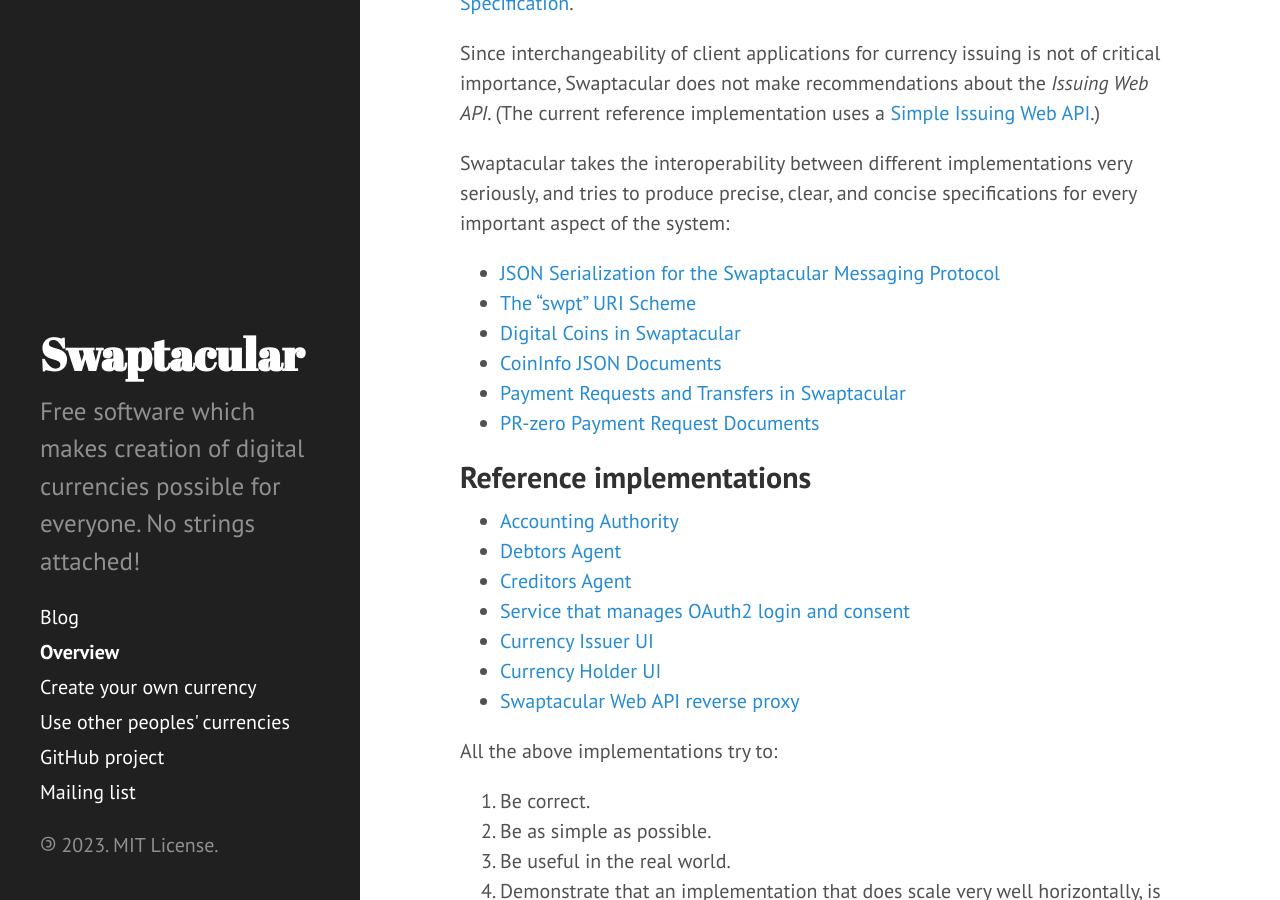
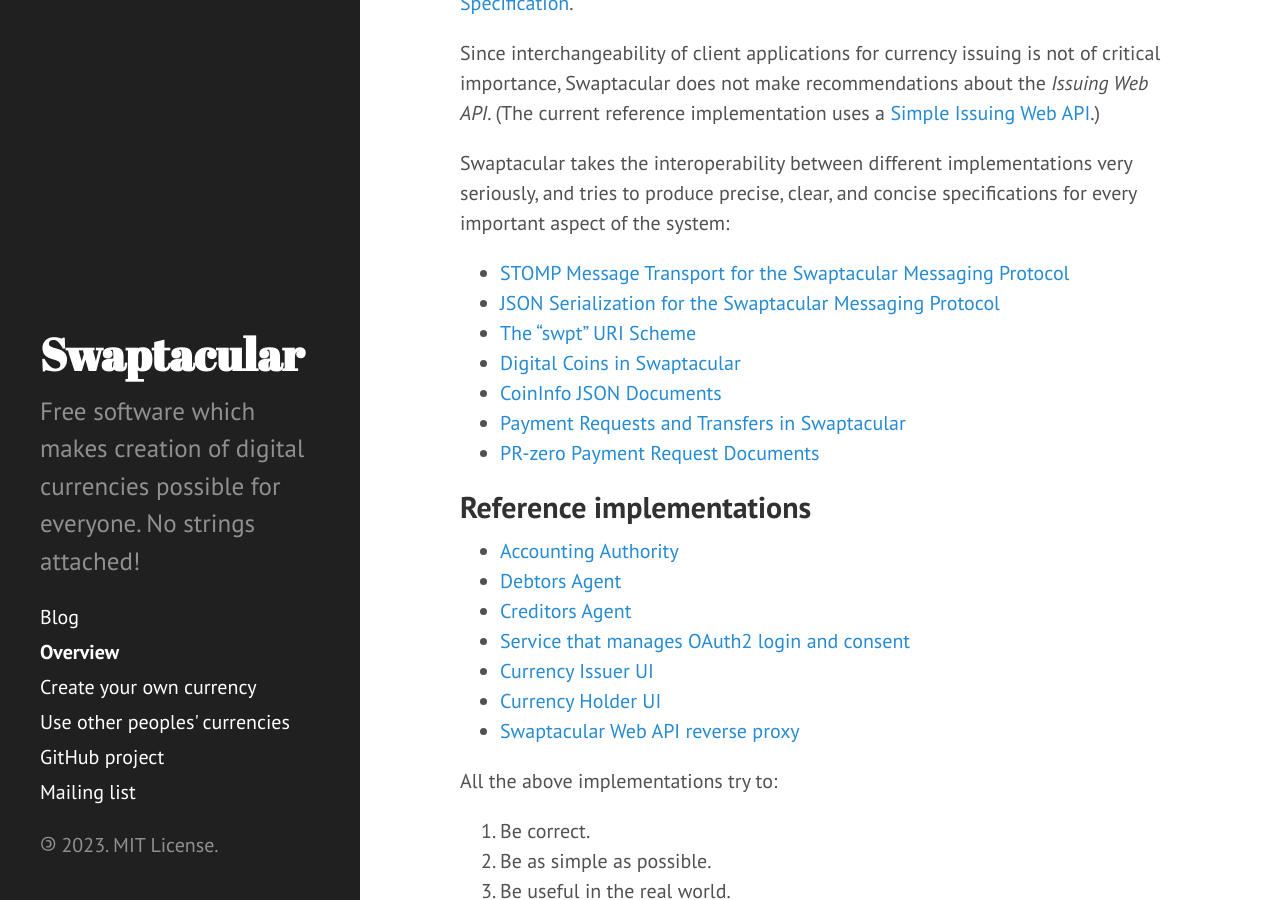
Before and after one commit to epandurski/swaptacular.github.io, a Jekyll site: the page built from overview.md, in a window 1280 px wide and 900 px high, scrolled down 2586 px. Built offline with Jekyll 4.4.1, drawn with Linux system fonts in a browser that asks for light colours.

Commit message:
Add public/docs/swpt-stomp.pdf

```diff
--- a/overview.md
+++ b/overview.md
@@ -80,6 +80,8 @@
 implementations very seriously, and tries to produce precise, clear,
 and concise specifications for every important aspect of the system:
 
+* [STOMP Message Transport for the Swaptacular Messaging
+  Protocol](/public/docs/swpt-stomp.pdf)
 * [JSON Serialization for the Swaptacular Messaging
   Protocol](/public/docs/protocol-json.pdf)
 * [The "swpt" URI Scheme](/public/docs/swpt-uri-scheme.pdf)
```
Also changed, not shown: 1 other file.
